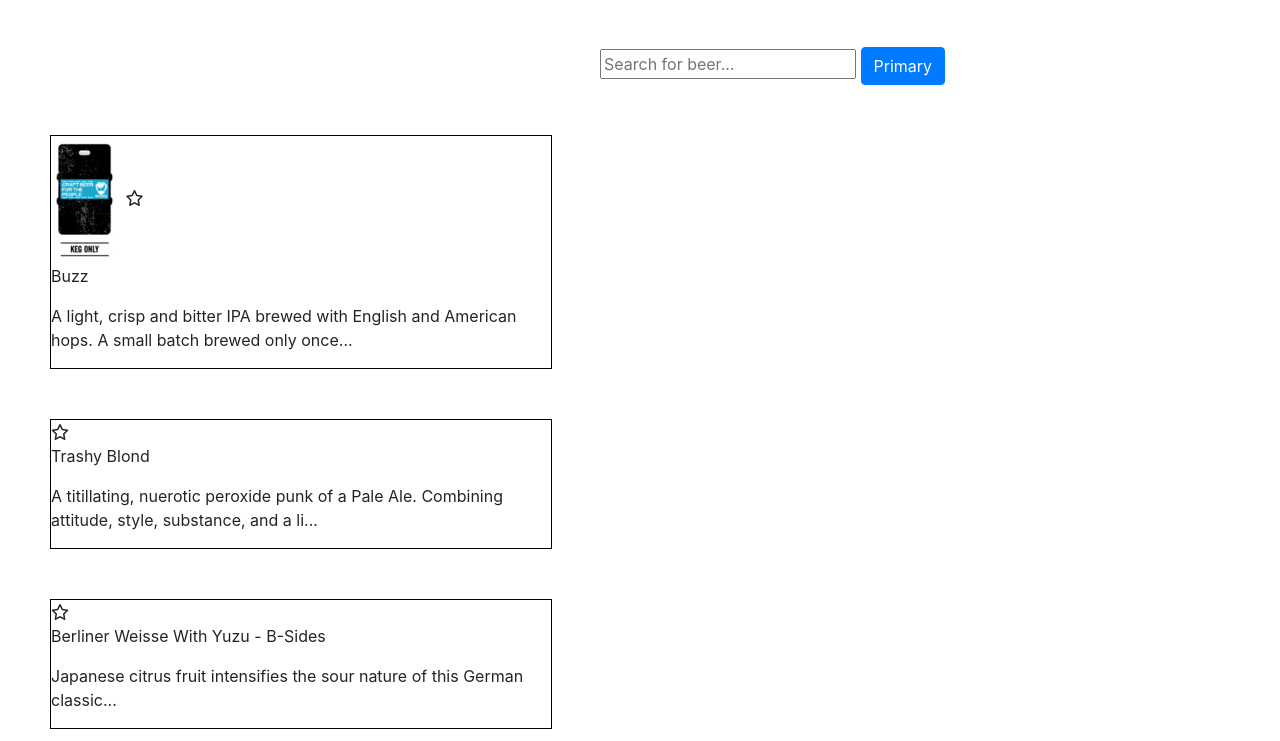
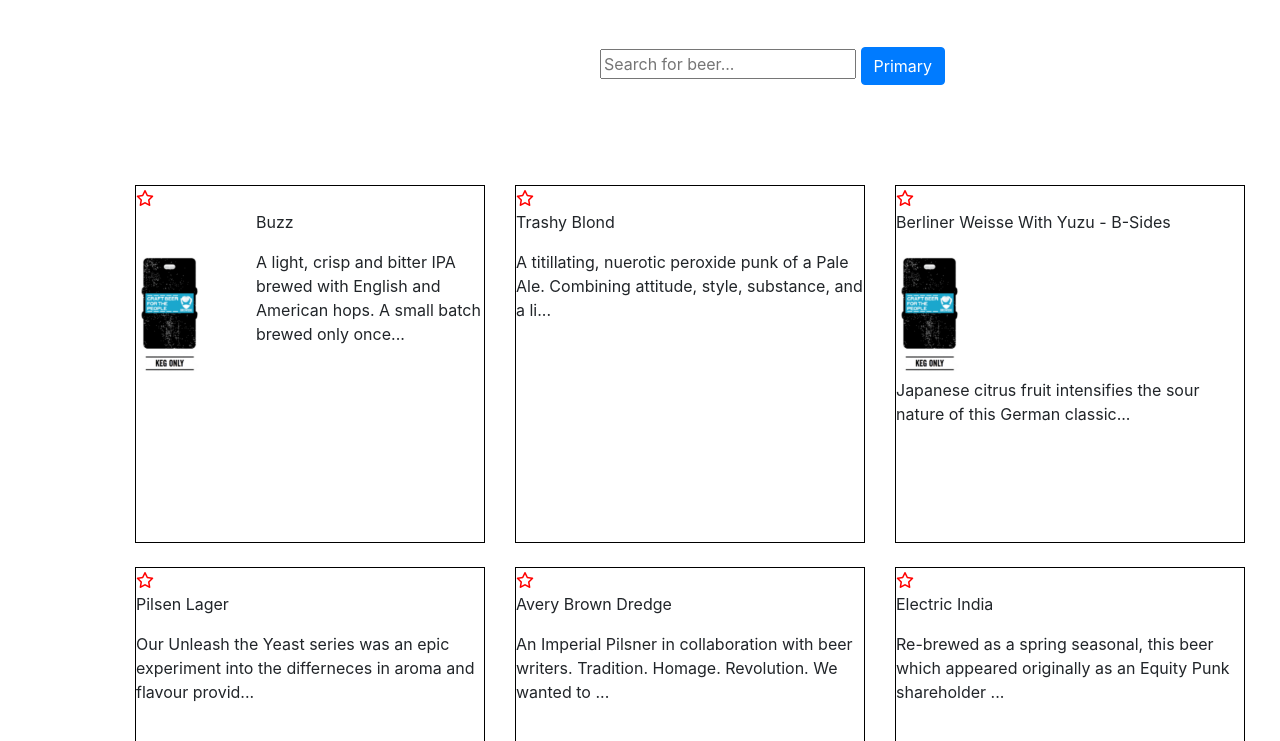
Before and after one commit to Nancy4510/BeansLoveBeers-Client, a website built with webpack: page index.html in a window 1280 px wide. Shown: the part 59-800 px from the top of the page. Built offline with nearby package versions, Linux system fonts and the light colour scheme.

Commit message:
Added more images and modifying html and css color
I added more images for each beer and continued to work on the html and
css files.

```diff
--- a/assets/styles/index.scss
+++ b/assets/styles/index.scss
@@ -1,7 +1,7 @@
 @import '~bootstrap/scss/bootstrap';
-* {
-  box-sizing: content-box;
-}
+// * {
+//   box-sizing: content-box;
+// }
 
 nav {
   background-color: black;
@@ -10,13 +10,36 @@
   justify-content: flex-end;
 }
 
+i {
+  color: red;
+  // margin-left: 400px;
+}
+
 .search-bar {
   margin: 50px 600px;
-  width: 500px;;
+  width: 400px;
 }
 
 .beer {
   border: 1px solid black;
+  height: 100%;
   margin: 50px 50px;
-  width: 500px;
+  width: 100%;;
 }
+
+.image-and-text {
+  display: flex;
+}
+
+.title-and-paragraph {
+  display: flex;
+  margin-left: 50px;
+  }
+
+  #title-buzz {
+    margin-left: 120px;
+  }
+
+  .text {
+    margin-left: 50px;
+  }
--- a/index.html
+++ b/index.html
@@ -1,5 +1,6 @@
 <!DOCTYPE html>
 <html>
+
 <head>
   <title>Beans Love Beers</title>
   <meta name="viewport" content="width=device-width, initial-scale=1">
@@ -12,6 +13,7 @@
   <script src="public/application.js" type="text/javascript" charset="utf-8" defer></script>
   <script src="https://kit.fontawesome.com/f3a8f57985.js" crossorigin="anonymous"></script>
 </head>
+
 <body>
   <!-- <h1>Beans Love Beers</h1> -->
   <nav>
@@ -25,54 +27,78 @@
     <button type="button" class="btn btn-primary">Primary</button>
   </div>
 
+  <div class="container">
+    <div class="row">
+      <div class="col-sm-4">
         <div id="buzz" class="beer">
           <section id='buzz'>
-          <img src="buzz.png" alt="" width = 70px;>
             <i class="far fa-star"></i>
-          <p>Buzz</p>
-            <p>A light, crisp and bitter IPA brewed with English and American hops. A small batch brewed only once...</p>
+            <p id='title-buzz'>Buzz</p>
+            <div class="image-and-text">
+              <img src="buzz.png" alt="" width=70px;>
+              <!-- <p id='title-buzz'>Buzz</p> -->
+              <p class='text'>A light, crisp and bitter IPA brewed with English and American hops. A small batch brewed only once...</p>
+            </div>
           </section>
         </div>
+      </div>
 
+      <div class="col-sm-4">
         <div id="trashy-blonde" class="beer">
-        <section id = 'trashy-blonde'>
+          <section id='trashy-blonde'>
             <i class="far fa-star"></i>
             <p>Trashy Blond</p>
             <p>A titillating, nuerotic peroxide punk of a Pale Ale. Combining attitude, style, substance, and a li...</p>
           </section>
         </div>
+      </div>
 
+      <div class="col-sm-4">
         <div id="berliner" class="beer">
-        <section id = 'berliner'>
+          <section id='berliner'>
             <i class="far fa-star"></i>
-          <p>Berliner Weisse With Yuzu - B-Sides</p>
+            <p id="title-berliner">Berliner Weisse With Yuzu - B-Sides</p>
+            <img src="buzz.png" alt="" width=70px;>
             <p>Japanese citrus fruit intensifies the sour nature of this German classic...</p>
           </section>
         </div>
-
+      </div>
+    </div>
+  </div>
+<br>
+  <div class="container">
+  <div class="row">
+    <div class="col-sm-4">
       <div id="pilsen-lager" class="beer">
-        <section id = 'pilsen-lager'>
+        <section id='pilsen-lager'>
           <i class="far fa-star"></i>
           <p>Pilsen Lager</p>
           <p>Our Unleash the Yeast series was an epic experiment into the differneces in aroma and flavour provid...</p>
         </section>
       </div>
+    </div>
 
+    <div class="col-sm-4">
       <div id="avery-brown-dredge" class="beer">
-        <section id = 'avery-brown-dredge'>
+        <section id='avery-brown-dredge'>
           <i class="far fa-star"></i>
           <p>Avery Brown Dredge</p>
           <p>An Imperial Pilsner in collaboration with beer writers. Tradition. Homage. Revolution. We wanted to ...</p>
         </section>
       </div>
+    </div>
 
+    <div class="col-sm-4">
       <div id="electric-india" class="beer">
-        <section id = 'electric-india'>
+        <section id='electric-india'>
           <i class="far fa-star"></i>
           <p>Electric India</p>
           <p>Re-brewed as a spring seasonal, this beer which appeared originally as an Equity Punk shareholder ...</p>
         </section>
       </div>
+    </div>
+  </div>
+</div>
 
 </body>
 </html>
```
Also changed, not shown: avery-brown-dredge.png (added), beer.png (added), electric-india.png (added). Lines whose indentation alone changed are shown as unchanged.
